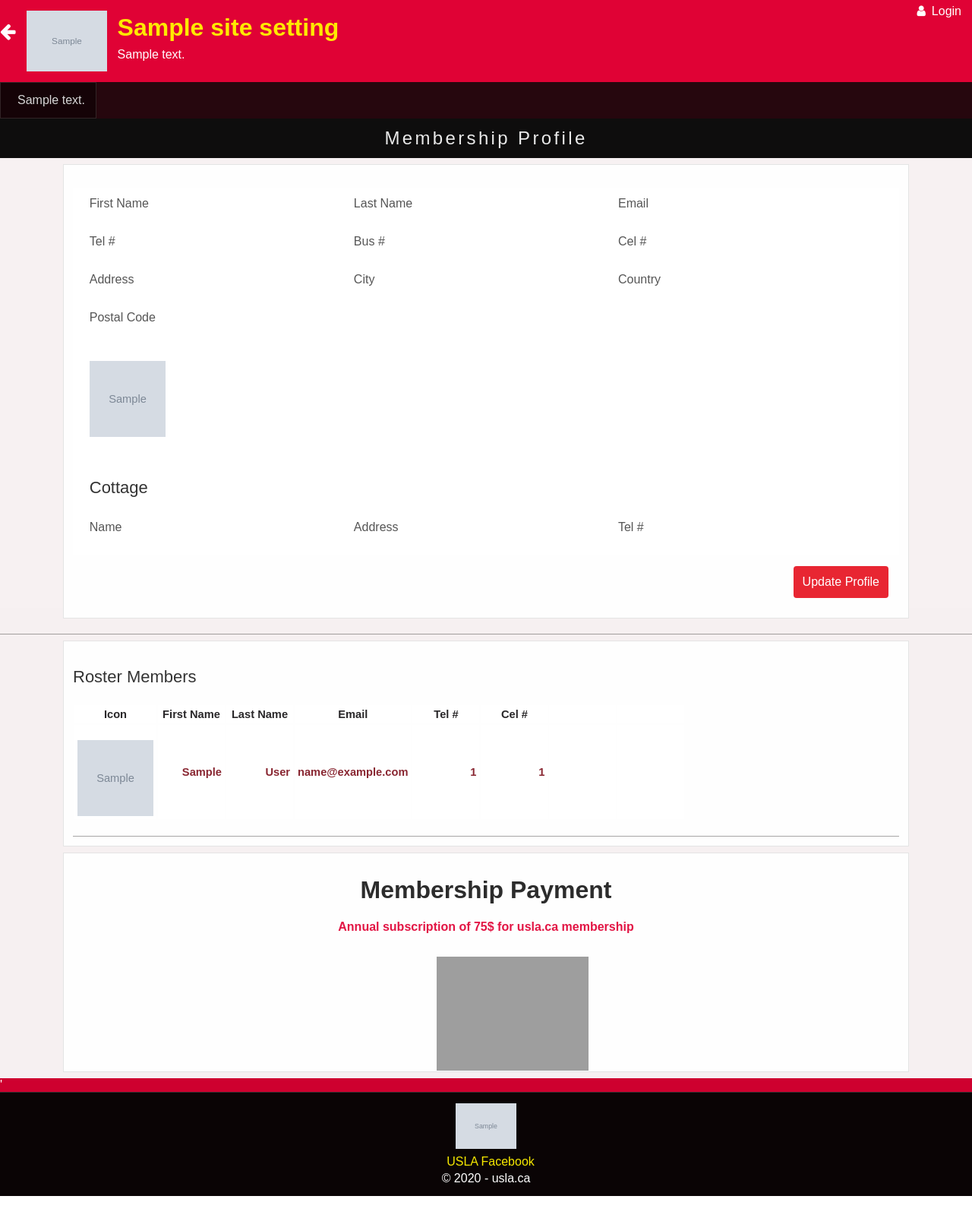
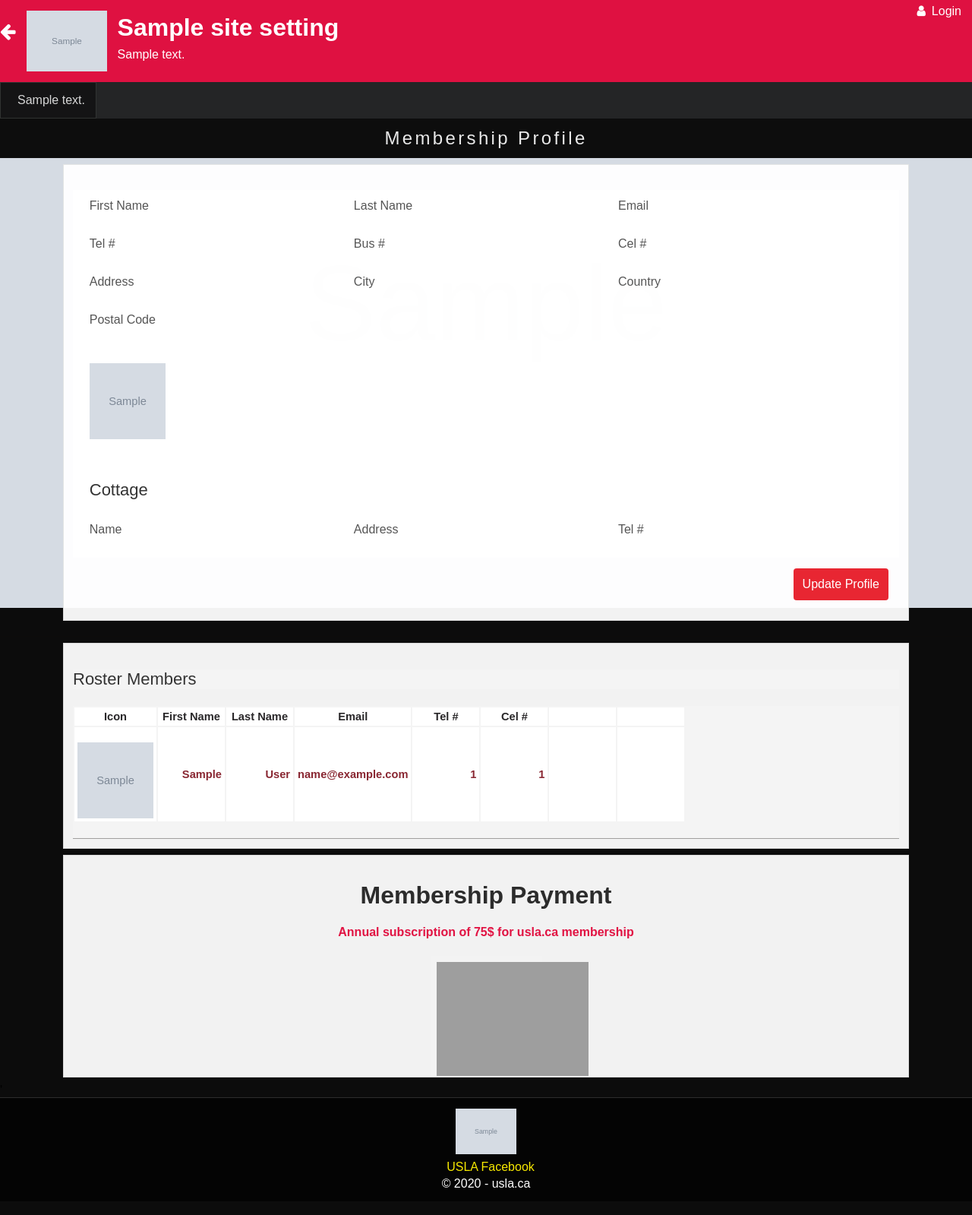
Before and after one commit to virsunen/usla2018, a Django app: template app/templates/app/member_settings.html in a window 1280 px wide. Shown: the whole page at 76% size. Before the commit the page ends 1574 px from the top, so only its background shows below. Run offline with Django 3.2, Linux system fonts and the light colour scheme; tables that the repository leaves empty hold one stand-in row (values such as "Sample post"); the template is opened without the code that fills it: values that come from a table or form of the project are taken from there, most other values are stand-ins (such as "Sample title", 1, 10 or a date in 2020); grey boxes marked "Sample" are stand-in pictures; parts of the project's set-up code (start-up, migrations or seed data) failed here and were passed over; some libraries are stand-ins or nearby versions; grey boxes are pictures that could not be loaded.

Commit message:
adding missing app files

```diff
--- a/app/static/app/content/site.css
+++ b/app/static/app/content/site.css
@@ -249,13 +249,11 @@ footer img {
 .user_buttons {
 
     float: right;
-    width: 80px;
-
-}
-
-.user_buttons a {
-    margin-right: 8px;
-}
+    width: 54px;
+
+}
+
+
 .nav_bar {
     padding:0;
 
@@ -564,7 +562,7 @@ footer img {
 
 .user_login {
 
-    padding: 8px;
+
     font-size: 12pt;
     float: right;
     margin-right: 8px;
--- a/app/static/app/content/usla_admin.css
+++ b/app/static/app/content/usla_admin.css
@@ -210,7 +210,7 @@ label {
 }
 
 .html_content {
-    background-color: rgba(248,248, 248, 0.97);
+
     width: 100%;
     margin: 0;
     padding: 0;
--- a/app/templates/admin/layout.html
+++ b/app/templates/admin/layout.html
@@ -7,8 +7,10 @@
     <title>usla.ca - {{ page.slug }}</title>
     {% load staticfiles %}
     <link rel="stylesheet" href="{% static 'app/fonts/font-awesome/css/font-awesome.min.css' %}" />
+
     <link rel="stylesheet" type="text/css" href="{% static 'app/content/site.css' %}" />
     <link rel="stylesheet" type="text/css" href="{% static 'app/content/usla_admin.css' %}" />
+    <link rel="stylesheet" type="text/css" href="{% static 'app/content/gallery.css' %}" />
     <link rel="shortcut icon" type="image/png" href="{% static '/favicon.ico' %}" />
     <link href="https://fonts.googleapis.com/css?family=Lato" rel="stylesheet">
 </head>
@@ -23,10 +25,7 @@
     <div class="container">
 
         <div class="header">
-            <div class="header">
             {{ user | add_user_layout | safe }}
-
-
 
 
             {% if the_prev_url %}
@@ -41,7 +40,7 @@
 
             <div class="header_text">
                 <a href="/"><img src="{{ site_settings.logo_header_image.url }}" /></a>
-                <a href="/"><h1>{{ site_settings.site_name }}</h1></a>
+                <h1>{{ site_settings.site_name }}</h1>
                 <p>{{ site_settings.site_desc }}</p>
             </div>
         </div>
@@ -63,12 +62,14 @@
                 {% if site_settings.logo_btm_image %}
                 <img src="{{ site_settings.logo_btm_image.url }}" />
                 {% endif %}
-
                 <p><a href="{{ site_settings.facebook_link }}"><i class="fab fa-facebook-square"></i>USLA Facebook</a></p>
                 <p>&copy; {{ year }} - usla.ca</p>
             </footer>
+            <i class="fas fa-user"></i>
+            <i class="far fa-user"></i>
+            <i class="fal fa-user"></i>
         </div>
-    </div>
+
         <script src="{% static 'app/scripts/jquery-1.10.2.js' %}"></script>
         <script src="{% static 'app/scripts/bootstrap.js' %}"></script>
         <script src="{% static 'app/scripts/respond.js' %}"></script>
--- a/app/templates/app/member_settings.html
+++ b/app/templates/app/member_settings.html
@@ -2,7 +2,7 @@
 
     {% block content %}
 
-<div class="html_content">
+    <div class="html_content">
 
 
     <h2>Membership Profile</h2>
--- a/app/templates/app/usla_login.html
+++ b/app/templates/app/usla_login.html
@@ -56,7 +56,9 @@
                 <div class="password-reset-link">
                     <a href="{{ password_reset_url }}">{% trans 'Forgotten your password or username?' %}</a>
                 </div>
-
+                <div class="new_user">
+                    <a href="/signup/">New Membership</a>
+                </div>
                 <button type="submit">{% trans 'Log in' %}</button>
 
             </form>
```
Lines whose indentation alone changed are shown as unchanged.
